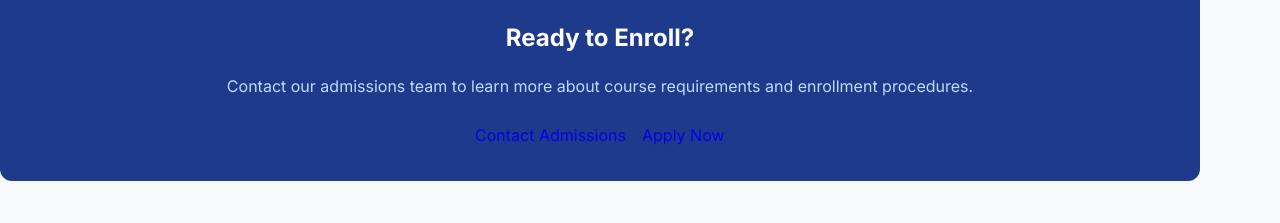
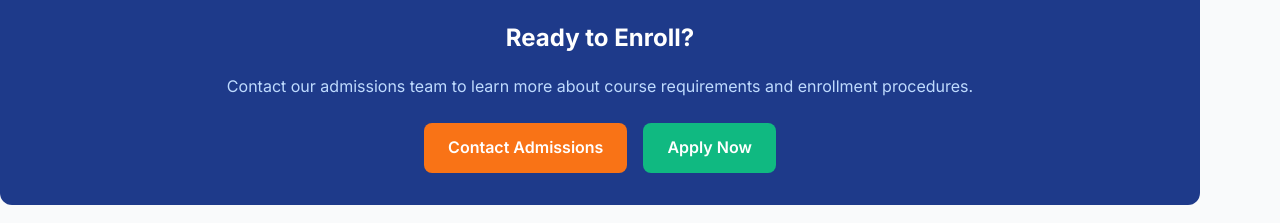
Before and after one commit to Rotz-kirwa/Rising-lion--school, a React (Vite) app: page / in a window 1280 px wide. Shown: the part 6504-6727 px from the top of the page. Built offline with nearby package versions, Linux system fonts and the light colour scheme.

Commit message:
Update: Improve button visibility in Ready to Enroll section

```diff
--- a/src/components/CourseCatalog.jsx
+++ b/src/components/CourseCatalog.jsx
@@ -129,10 +129,10 @@ export default function CourseCatalog() {
             Contact our admissions team to learn more about course requirements and enrollment procedures.
           </p>
           <div style={{display: 'flex', gap: '16px', justifyContent: 'center', flexWrap: 'wrap'}}>
-            <a href="#contact" className="btn btn-primary" style={{textDecoration: 'none'}}>
+            <a href="#contact" style={{textDecoration: 'none', background: '#f97316', color: 'white', padding: '12px 24px', borderRadius: '8px', fontWeight: '600', transition: 'all 0.3s ease'}}>
               Contact Admissions
             </a>
-            <a href="#admission-form" className="btn btn-secondary" style={{textDecoration: 'none'}}>
+            <a href="#admission-form" style={{textDecoration: 'none', background: '#10b981', color: 'white', padding: '12px 24px', borderRadius: '8px', fontWeight: '600', transition: 'all 0.3s ease'}}>
               Apply Now
             </a>
           </div>
```
